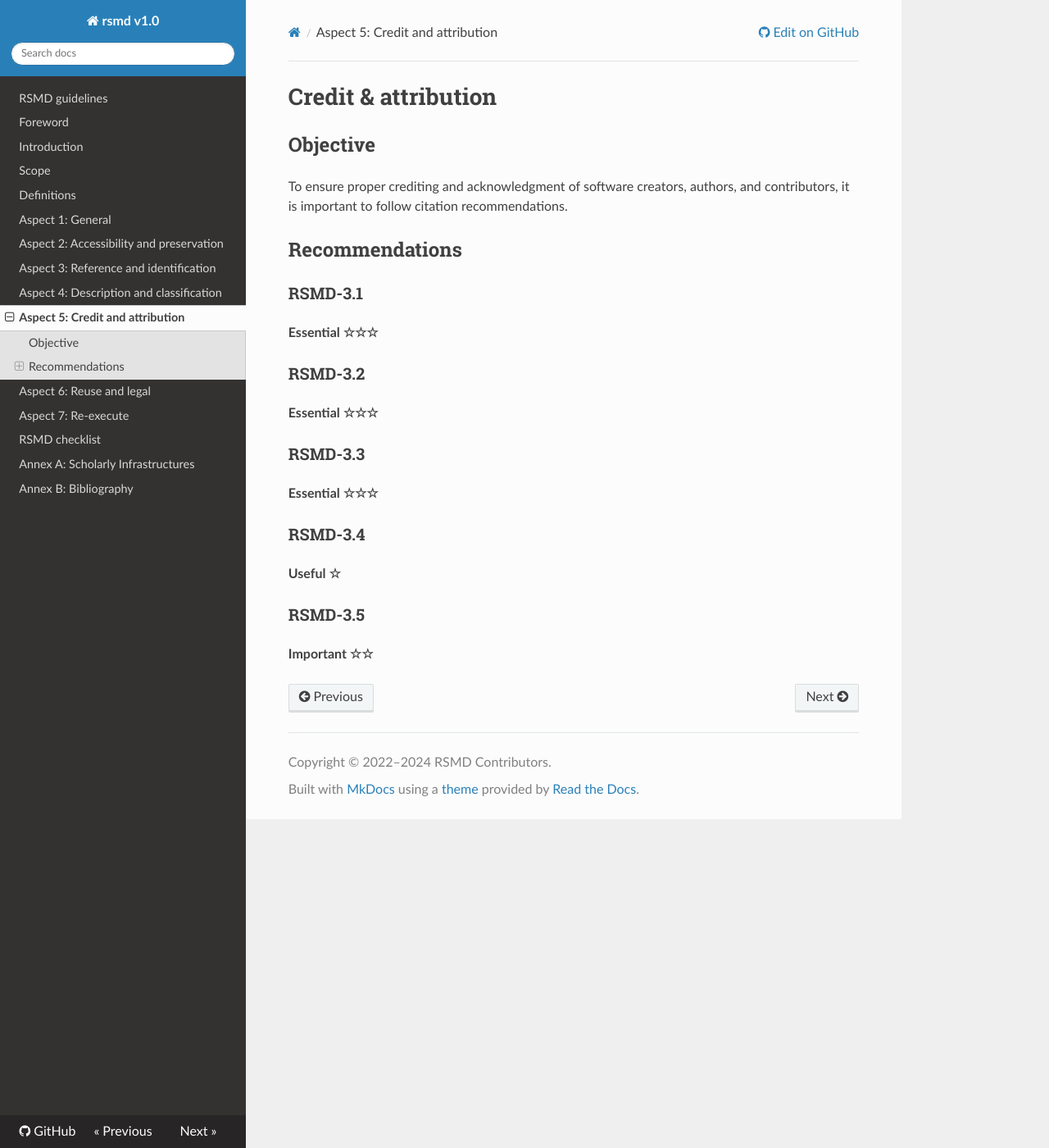
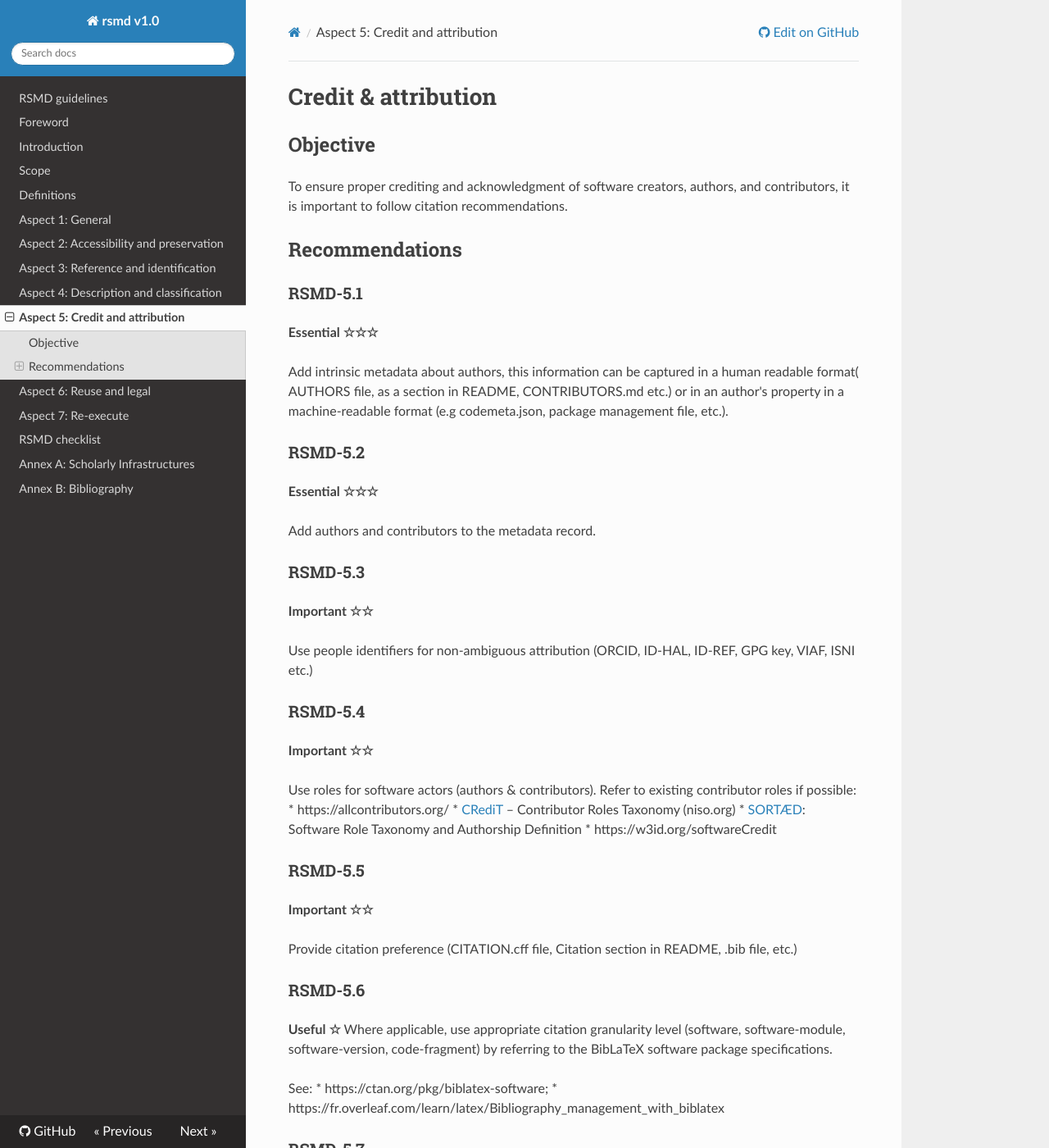
Before and after one commit to FAIR-IMPACT/RSMD-guidelines, an MkDocs documentation site: the page built from chapters/5.Credit_Attribution.md, in a window 1280 px wide and 1400 px high. Shown: the whole window at 82% size. Built offline with MkDocs 1.6.1, drawn with Linux system fonts in a browser that asks for light colours; nearby versions of some CDN libraries; some of the changed text lies outside the part shown.

Commit message:
Add content in Credit aspect

```diff
--- a/chapters/5.Credit_Attribution.md
+++ b/chapters/5.Credit_Attribution.md
@@ -4,22 +4,47 @@
 To ensure proper crediting and acknowledgment of software creators, authors, and contributors, it is important to follow citation recommendations.
 
 ## Recommendations
-### RSMD-3.1
+### RSMD-5.1
 **Essential ☆☆☆**
 
+Add intrinsic metadata about authors, this information can be  captured in a human readable format( AUTHORS file, as a section in README, CONTRIBUTORS.md etc.) or in an author's property in a machine-readable format (e.g codemeta.json, package management file, etc.).
 
-### RSMD-3.2
+### RSMD-5.2
 **Essential ☆☆☆**
 
+Add authors and contributors to the metadata record.
 
-### RSMD-3.3
-**Essential ☆☆☆**
+### RSMD-5.3
+**Important ☆☆**
+
+Use people identifiers for non-ambiguous attribution (ORCID, ID-HAL, ID-REF, GPG key, VIAF, ISNI etc.)
+
+### RSMD-5.4
+**Important ☆☆**
+
+Use roles for software actors (authors & contributors). Refer to existing contributor roles if possible:
+* https://allcontributors.org/
+* [CRediT](https://credit.niso.org/) – Contributor Roles Taxonomy (niso.org)
+* [SORTÆD](https://sdruskat.net/software-authorship/): Software Role Taxonomy and Authorship Definition
+* https://w3id.org/softwareCredit
 
 
-### RSMD-3.4
+### RSMD-5.5
+**Important ☆☆**
+
+Provide citation preference (CITATION.cff file, Citation section in README, .bib file, etc.)
+
+### RSMD-5.6
+**Useful ☆**
+Where applicable, use appropriate citation granularity level (software, software-module, software-version, code-fragment) by referring to the BibLaTeX software package specifications.
+
+See:
+* https://ctan.org/pkg/biblatex-software;
+* https://fr.overleaf.com/learn/latex/Bibliography_management_with_biblatex
+
+
+### RSMD-5.7
 **Useful ☆**
 
-
-
-### RSMD-3.5
-**Important ☆☆**
+In case of plurality of authors, identify all the owners : the authors list should be exhaustive to ensure credit.
+Note: in some cases it might be impossible to have an exhaustive list of authors, in this case a collective author may be used.
```
